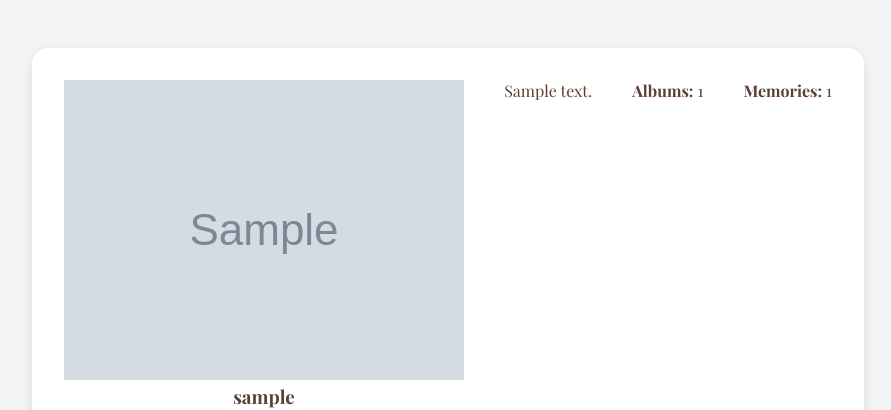
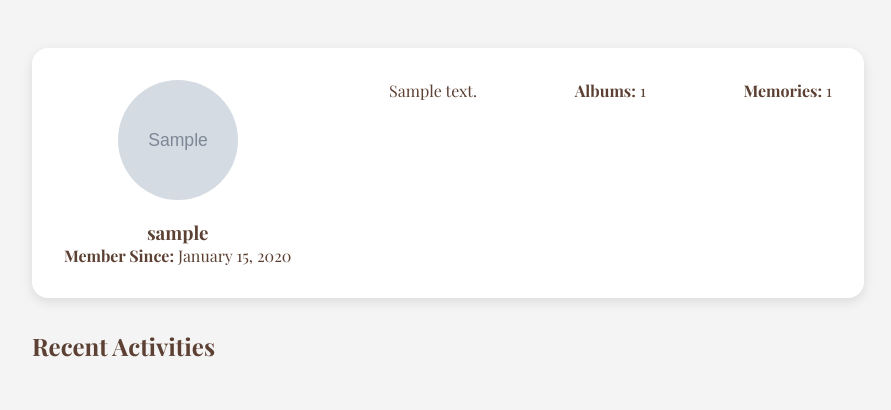
Before and after one commit to gkourouma/dear-future-me, a Django app: the page made by dearfutureme/main_app/templates/user_profile.html in a window 1280 px wide. Shown: the part 66-476 px from the top of the page, without its empty margins (192-1083 px from the left). Run offline with Django 5.2, Linux system fonts and the light colour scheme; tables that the repository leaves empty hold one stand-in row (Sample ...); some web fonts are replaced.

Commit message:
WIP: Added class to profile picture for consistent styling

```diff
--- a/dearfutureme/main_app/templates/user_profile.html
+++ b/dearfutureme/main_app/templates/user_profile.html
@@ -9,7 +9,7 @@ Lane{%endblock %} {% block head %}
     <div class="profile-card">
         <section class="hero">
             {% if profile.profile_picture %}
-            <img src="{{ profile.profile_picture.url }}" alt="Profile Picture" />
+            <img class="profile-pic" src="{{ profile.profile_picture.url }}" alt="Profile Picture" />
             {% else %}
             <img
             class="profile-pic"
```
